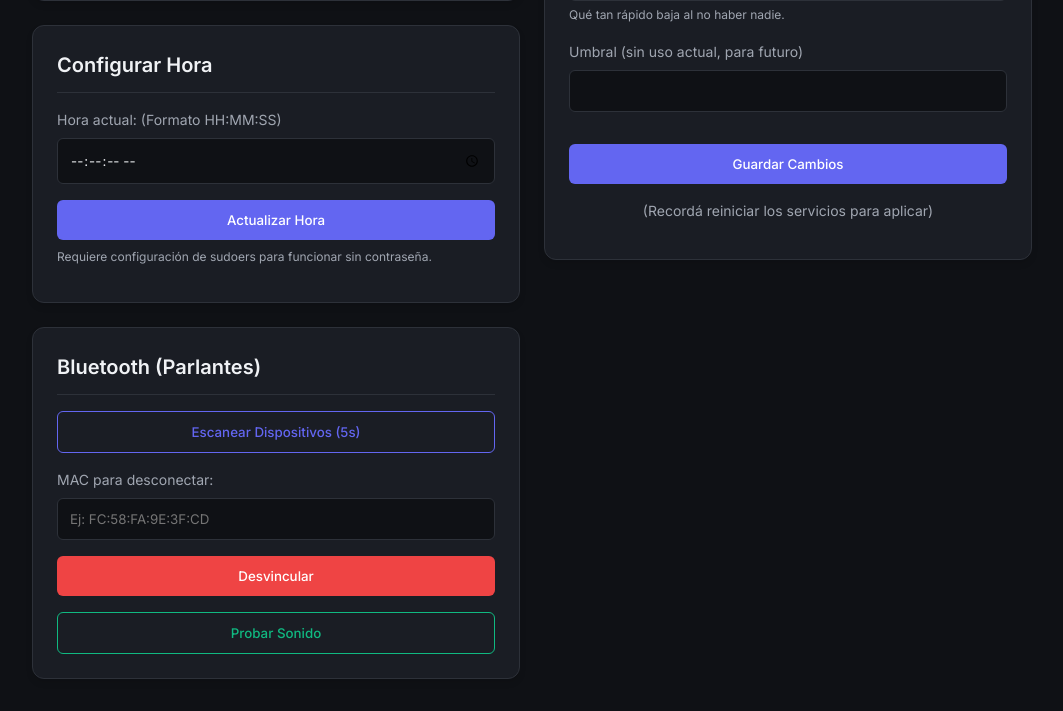
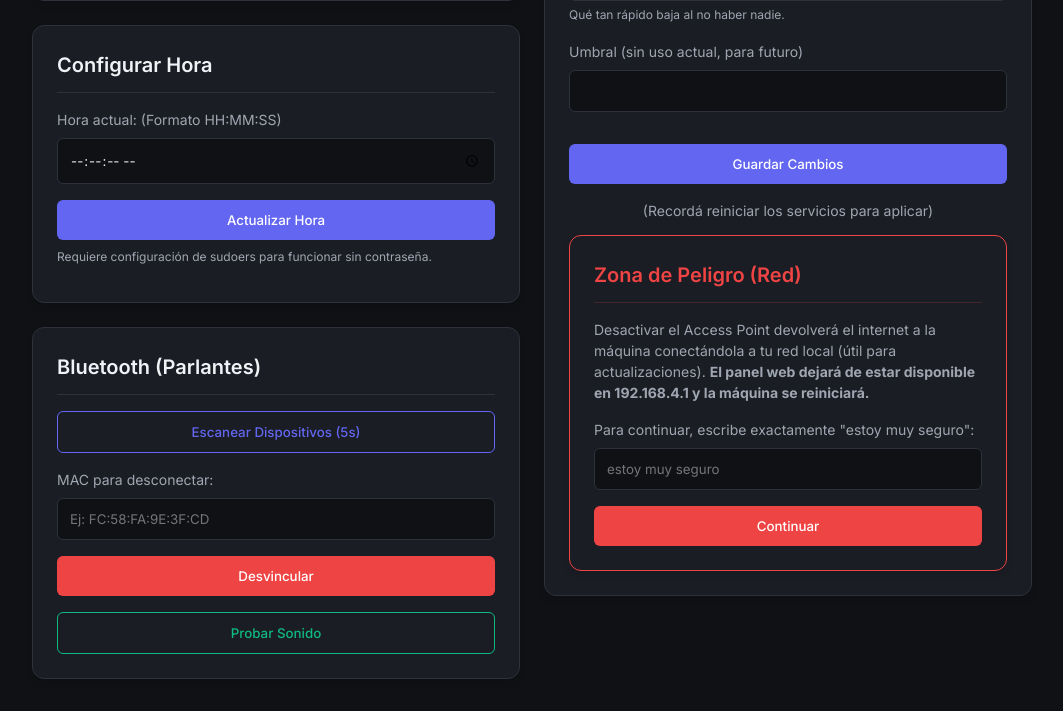
Before and after one commit to lux-metro/ella, a Flask app: template pi/panel/templates/index.html in a window 1280 px wide. Shown: the part 655-1366 px from the top of the page, without its empty margins (108-1171 px from the left). Run offline with Flask 3, Linux system fonts and the light colour scheme; the template is opened without the code that fills it, so the values that code supplies are empty.

Commit message:
feat: add danger zone to web panel to revert WiFi settings and update provisioning script to include network and authentication setup.

```diff
--- a/pi/panel/app.py
+++ b/pi/panel/app.py
@@ -13,7 +13,7 @@ PANEL_PASS = os.environ.get('PANEL_PASS', 'admin')
 app = Flask(__name__)
 app.secret_key = 'super_secret_key_for_flash_messages'
 
-CONFIG_FILE = os.path.expanduser("~/ruidosa/config.env")
+CONFIG_FILE = os.path.expanduser("~/ella/config.env")
 
 # --- Autenticación ---
 def check_auth(username, password):
@@ -141,6 +141,28 @@ def update_time():
             flash(f"Error al actualizar la hora (¿falta configurar sudoers?): {e}", "error")
     return redirect(url_for('index'))
 
+@app.route('/config/revert_wifi', methods=['POST'])
+@requires_auth
+def revert_wifi():
+    seguridad = request.form.get('seguridad', '')
+    if seguridad.strip() != "estoy muy seguro":
+        flash("Mecanismo de seguridad fallido. Debes escribir exactamente la frase solicitada.", "error")
+        return redirect(url_for('index'))
+
+    script_path = os.path.expanduser("~/ella/repo/pi/revertir_wifi.sh")
+    if not os.path.exists(script_path):
+        flash("No se encontró el script revertir_wifi.sh.", "error")
+        return redirect(url_for('index'))
+
+    try:
+        # Ejecutamos el script en background y ordenamos un reboot en 2 segundos
+        subprocess.Popen(f"bash {script_path} && sleep 2 && sudo reboot", shell=True)
+        return "El Access Point se está desactivando y la máquina se reiniciará en unos segundos. Ya puedes cerrar esta ventana."
+    except Exception as e:
+        flash(f"Error ejecutando script: {e}", "error")
+        return redirect(url_for('index'))
+
+
 # --- Bluetooth API (Sin JS) ---
 @app.route('/bluetooth/scan', methods=['POST'])
 @requires_auth
--- a/pi/panel/templates/index.html
+++ b/pi/panel/templates/index.html
@@ -348,6 +348,20 @@
                         (Recordá reiniciar los servicios para aplicar)
                     </p>
                 </form>
+                <div class="card" style="border-color: var(--error-color);">
+                    <h2 style="color: var(--error-color); border-bottom-color: rgba(239, 68, 68, 0.2);">Zona de Peligro (Red)</h2>
+                    <p style="font-size: 0.875rem; color: var(--text-secondary); margin-bottom: 1rem;">
+                        Desactivar el Access Point devolverá el internet a la máquina conectándola a tu red local (útil para actualizaciones).
+                        <strong>El panel web dejará de estar disponible en 192.168.4.1 y la máquina se reiniciará.</strong>
+                    </p>
+                    <form method="POST" action="/config/revert_wifi">
+                        <div class="form-group">
+                            <label>Para continuar, escribe exactamente "estoy muy seguro":</label>
+                            <input type="text" name="seguridad" pattern="^estoy muy seguro$" title="Debes escribir exactamente 'estoy muy seguro' en minúsculas" required placeholder="estoy muy seguro">
+                        </div>
+                        <button type="submit" class="btn-danger">Continuar</button>
+                    </form>
+                </div>
             </div>
         </div>
     </div>
--- a/pi/sentir-presencia.py
+++ b/pi/sentir-presencia.py
@@ -10,7 +10,7 @@ ARCHIVO_INTENSIDAD = "/tmp/intensidad.txt"
 ARCHIVO_ULTIMO_AVISO = "/tmp/ultimo_aviso.txt"
 
 # Archivo de configuración
-CONFIG_FILE = os.path.expanduser("~/ruidosa/config.env")
+CONFIG_FILE = os.path.expanduser("~/ella/config.env")
 
 # Valores por defecto
 UDP_IP = "0.0.0.0"
```
Also changed, not shown: README.md, 7 other files.
